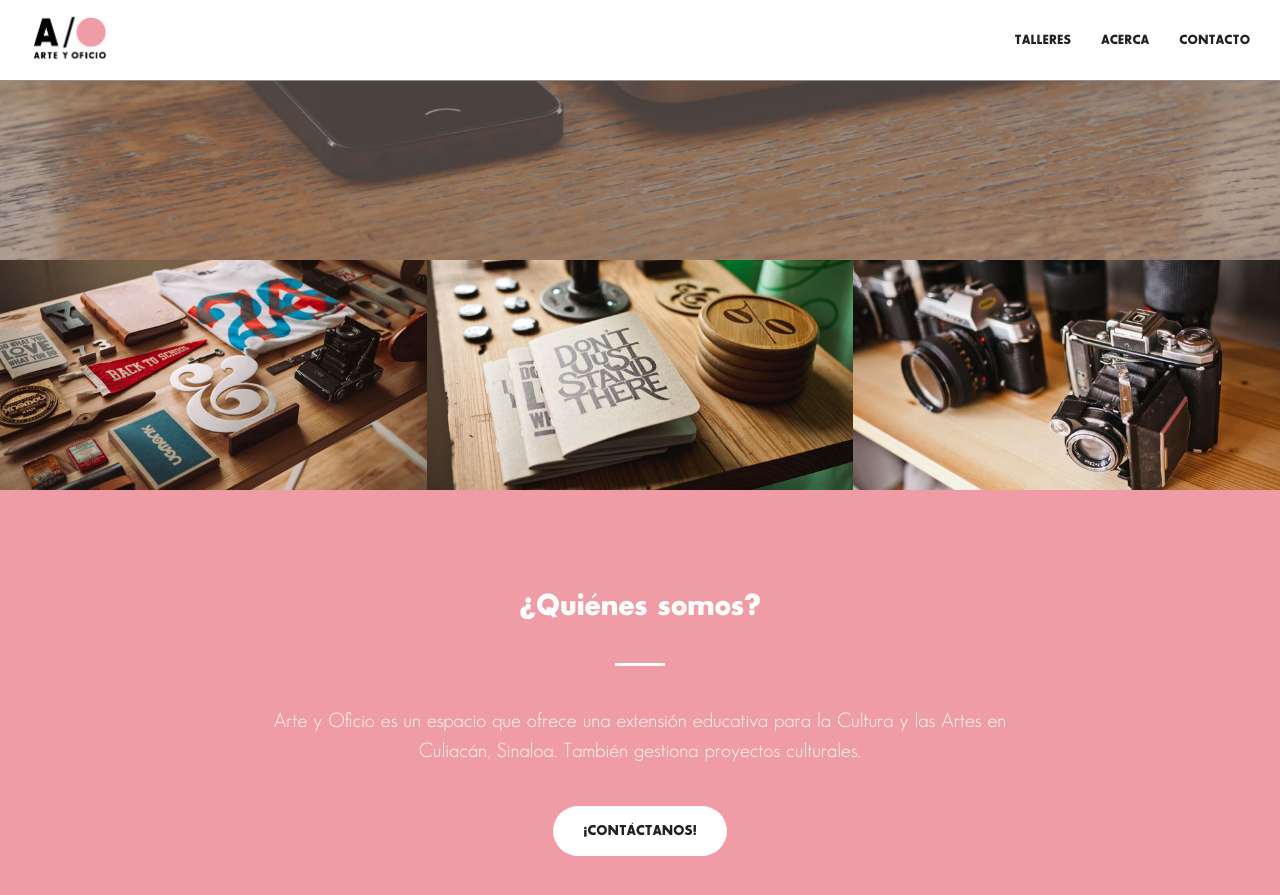
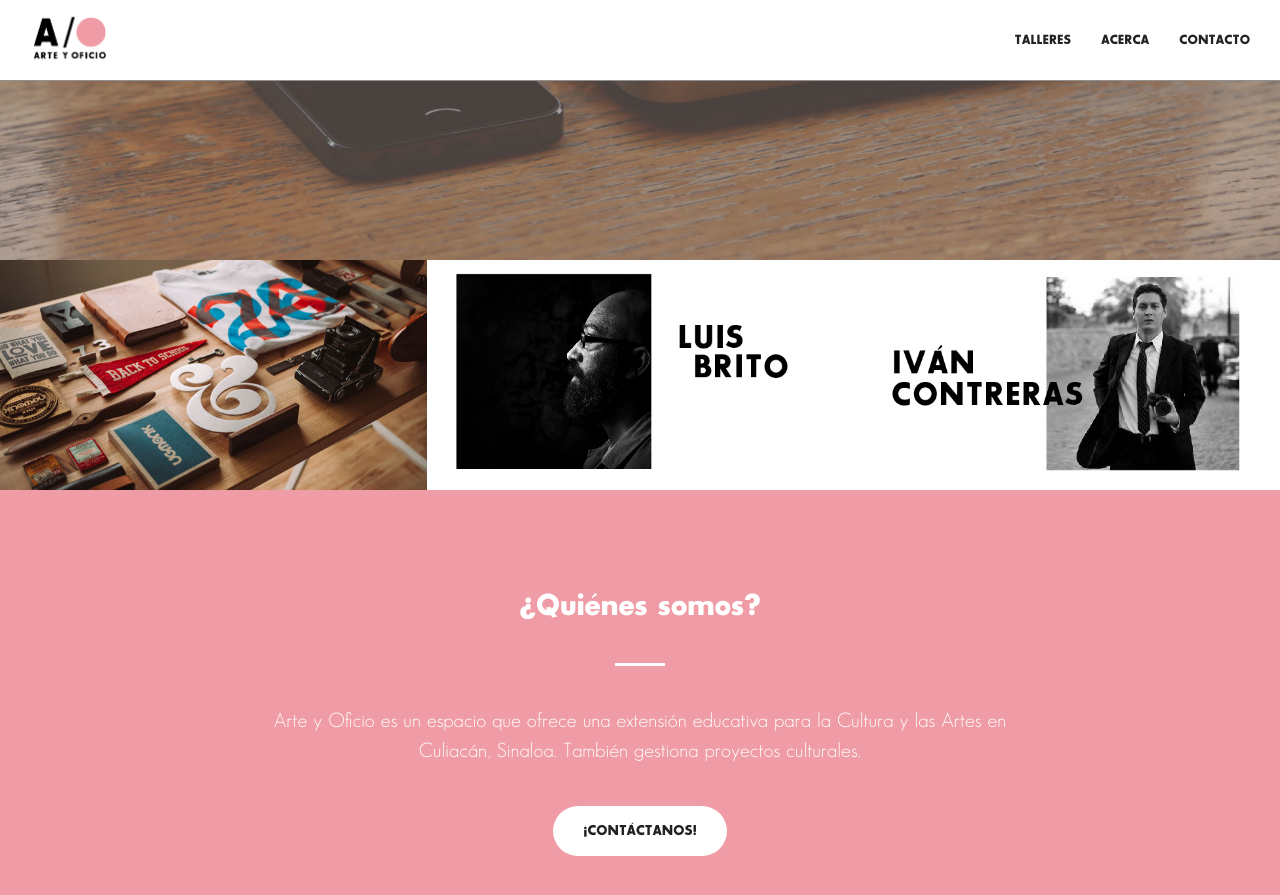
Before and after one commit to defvol/ayo, a Jekyll site: the page built from index.html, in a window 1280 px wide and 900 px high, scrolled down 640 px. Shown: the top 895 px of the window. Built offline with Jekyll 4.4.1, drawn with Linux system fonts in a browser that asks for light colours; comment, search, counter and statistics services are not loaded.

Commit message:
Add speaker pics

```diff
--- a/_includes/portfolio.html
+++ b/_includes/portfolio.html
@@ -18,7 +18,7 @@
             </div>
             <div class="col-lg-4 col-sm-6">
                 <a href="#" class="portfolio-box">
-                    <img src="img/portfolio/2.jpg" class="img-responsive" alt="">
+                    <img src="img/portfolio/luis.jpg" class="img-responsive" alt="">
                     <div class="portfolio-box-caption">
                         <div class="portfolio-box-caption-content">
                             <div class="project-category text-faded">
@@ -33,7 +33,7 @@
             </div>
             <div class="col-lg-4 col-sm-6">
                 <a href="#" class="portfolio-box">
-                    <img src="img/portfolio/3.jpg" class="img-responsive" alt="">
+                    <img src="img/portfolio/ivan.jpg" class="img-responsive" alt="">
                     <div class="portfolio-box-caption">
                         <div class="portfolio-box-caption-content">
                             <div class="project-category text-faded">
--- a/_sass/_base.scss
+++ b/_sass/_base.scss
@@ -249,7 +249,7 @@ header {
         color: white;
         opacity: 0;
         display: block;
-        background: rgba( $theme-primary, .9 );
+        background: rgba( $theme-blue, .9 );
         position: absolute;
         bottom: 0;
         text-align: center;
--- a/css/main.scss
+++ b/css/main.scss
@@ -35,6 +35,8 @@
 
 // variables.less
 $theme-primary: #ef9ca6;
+$theme-yellow: #fceeac;
+$theme-blue: #cde7e8;
 $theme-dark: #222;
 
 // Import partials from `sass_dir` (defaults to `_sass`)
```
Also changed, not shown: img/portfolio/2.jpg (deleted), img/portfolio/3.jpg (deleted), img/portfolio/ivan.jpg (added), img/portfolio/luis.jpg (added).
